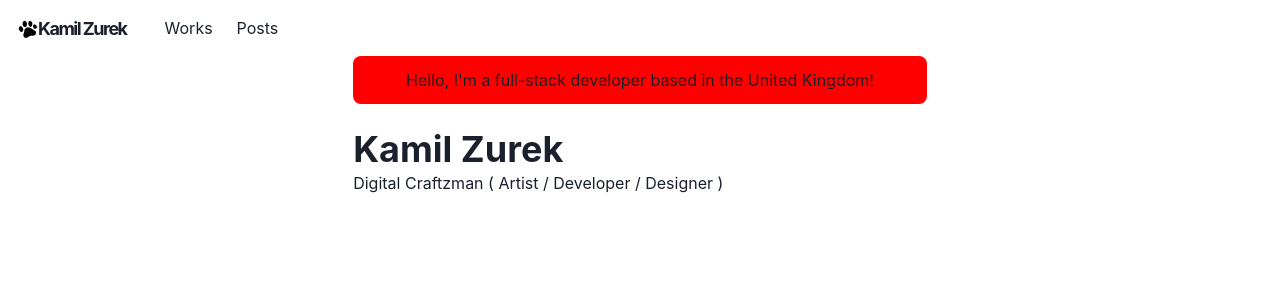
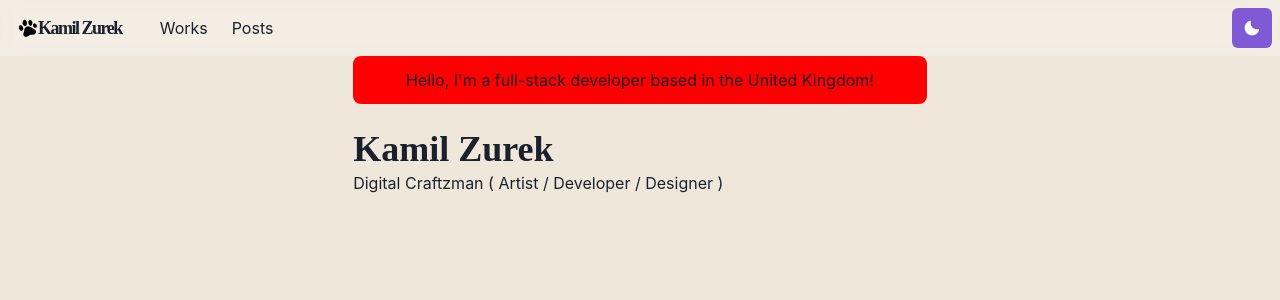
Before and after one commit to kr3mil/kamil-homepage, a Next.js app: page / in a window 1280 px wide. Shown: the top 300 px of the page. Built offline with nearby package versions, Linux system fonts and the light colour scheme.

Commit message:
Dark Theme

```diff
--- a/components/navbar.js
+++ b/components/navbar.js
@@ -15,6 +15,7 @@
   useColorModeValue
 } from '@chakra-ui/react'
 import { HamburgerIcon } from '@chakra-ui/icons'
+import ThemeToggleButton from './theme-toggle-button'
 
 const LinkItem = ({ href, path, children }) => {
   const active = path === href
@@ -75,6 +76,8 @@
         </Stack>
 
         <Box flex={1} align="right">
+          <ThemeToggleButton />
+
           <Box ml={2} display={{ base: 'inline-block', md: 'none' }}>
             <Menu>
               <MenuButton
--- /dev/null
+++ b/components/theme-toggle-button.js
@@ -0,0 +1,17 @@
+import { IconButton, useColorMode, useColorModeValue } from '@chakra-ui/react'
+import { SunIcon, MoonIcon } from '@chakra-ui/icons'
+
+const ThemeToggleButton = () => {
+  const { toggleColorMode } = useColorMode()
+
+  return (
+    <IconButton
+      aria-label="Toggle theme"
+      colorScheme={useColorModeValue('purple', 'orange')}
+      icon={useColorModeValue(<MoonIcon />, <SunIcon />)}
+      onClick={toggleColorMode}
+    ></IconButton>
+  )
+}
+
+export default ThemeToggleButton
--- /dev/null
+++ b/libs/theme.js
@@ -0,0 +1,55 @@
+import { extendTheme } from '@chakra-ui/react'
+import { mode } from '@chakra-ui/theme-tools'
+
+const styles = {
+  global: props => ({
+    body: {
+      bg: mode('#f0e7db', '#202023')(props)
+    }
+  })
+}
+
+const components = {
+  Heading: {
+    variants: {
+      'section-title': {
+        textDecoration: 'underline',
+        fontSize: 20,
+        textUnderlineOffset: 6,
+        textDecorationColor: '#525252',
+        textDecorationThickness: 4,
+        marginTop: 3,
+        marginBottom: 4
+      }
+    }
+  },
+  Link: {
+    baseStyle: props => ({
+      color: mode('#3d7aed', '#ff63c3')(props),
+      textUnderlineOffset: 3
+    })
+  }
+}
+
+const fonts = {
+  heading: "'M PLUS Rounded 1c'"
+}
+
+const colors = {
+  glassTeal: '#88ccca'
+}
+
+const config = {
+  initialColorMode: 'dark',
+  useSystemColorMode: true
+}
+
+const theme = extendTheme({
+  config,
+  styles,
+  components,
+  colors,
+  fonts
+})
+
+export default theme
--- a/pages/_app.js
+++ b/pages/_app.js
@@ -1,9 +1,10 @@
 import { ChakraProvider } from '@chakra-ui/react'
 import Layout from '../components/layouts/main'
+import theme from '../libs/theme'
 
 const Website = ({ Component, pageProps, router }) => {
   return (
-    <ChakraProvider>
+    <ChakraProvider theme={theme}>
       <Layout router={router}>
         <Component {...pageProps} key={router.route} />
       </Layout>
--- /dev/null
+++ b/pages/_document.js
@@ -0,0 +1,18 @@
+import { ColorModeScript } from '@chakra-ui/react'
+import NextDocument, { Html, Head, Main, NextScript } from 'next/document'
+import theme from '../libs/theme'
+
+export default class Document extends NextDocument {
+  render() {
+    return (
+      <Html lang="en">
+        <Head />
+        <body>
+          <ColorModeScript initialColorMode={theme.config.initialColorMode} />
+          <Main />
+          <NextScript />
+        </body>
+      </Html>
+    )
+  }
+}
```
